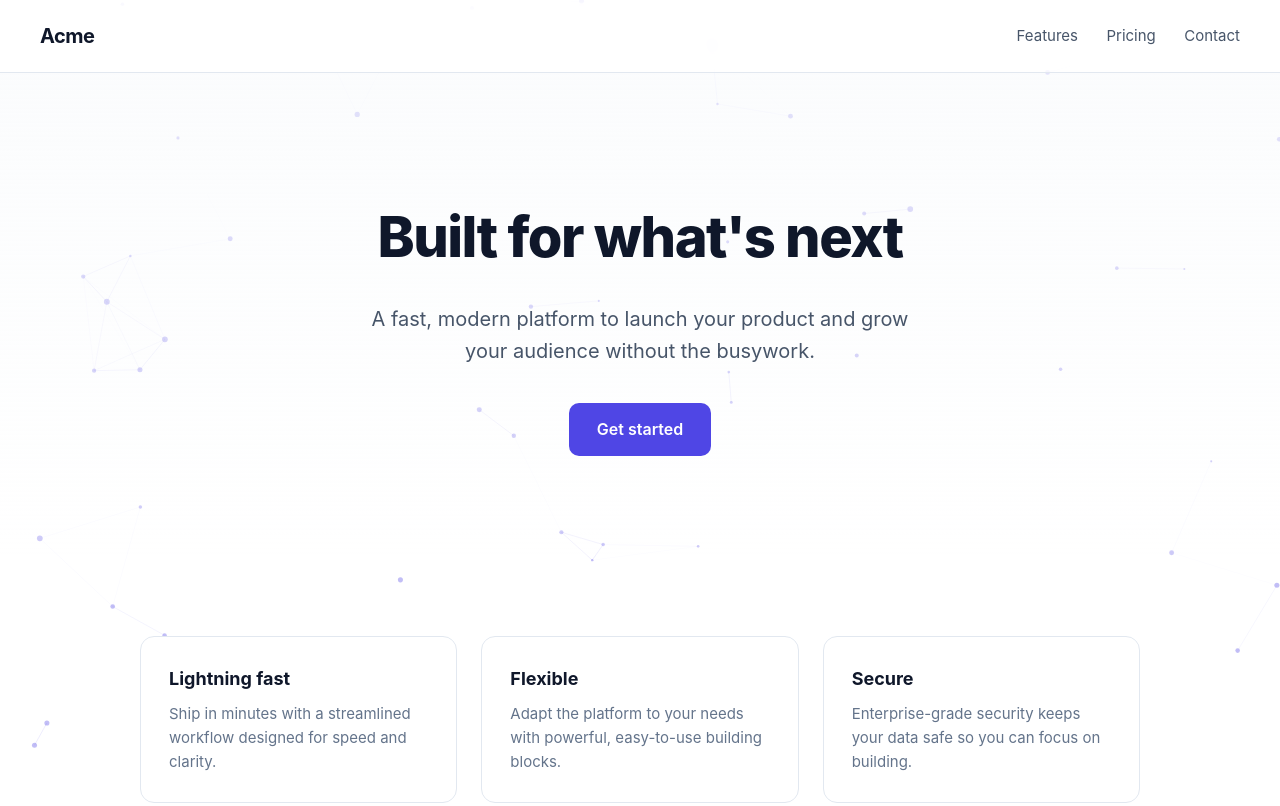
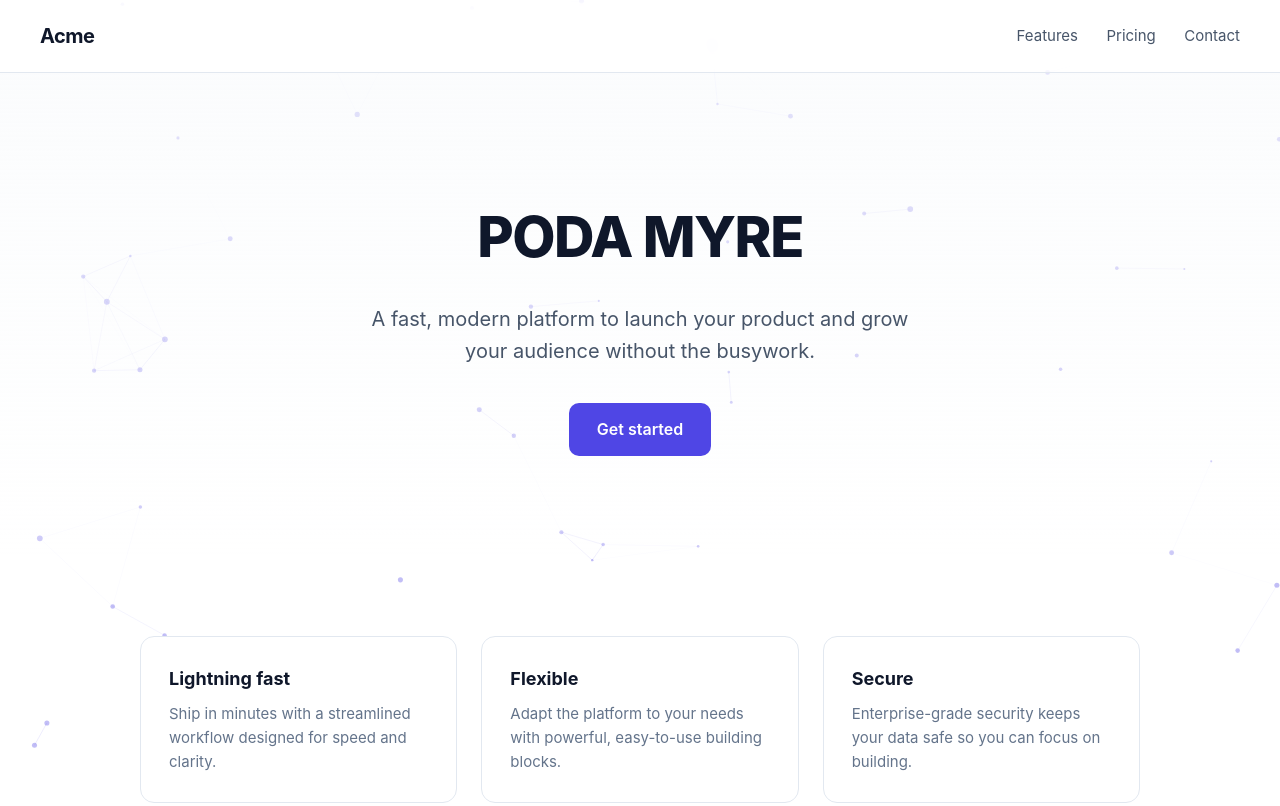
Before and after one commit to nihalrizwan17/demo1, a website with bundled scripts: page index.html in a window 1280 px wide. Shown: the top 806 px of the page. Built offline with nearby package versions, Linux system fonts and the light colour scheme.

Commit message:
fix: update hero section title to "PODA MYRE"

```diff
--- a/index.html
+++ b/index.html
@@ -128,7 +128,7 @@
   </header>
 
   <section class="hero">
-    <h1>Built for what's next</h1>
+    <h1> PODA MYRE</h1>
     <p>A fast, modern platform to launch your product and grow your audience without the busywork.</p>
     <a class="btn" href="#get-started">Get started</a>
   </section>
```
